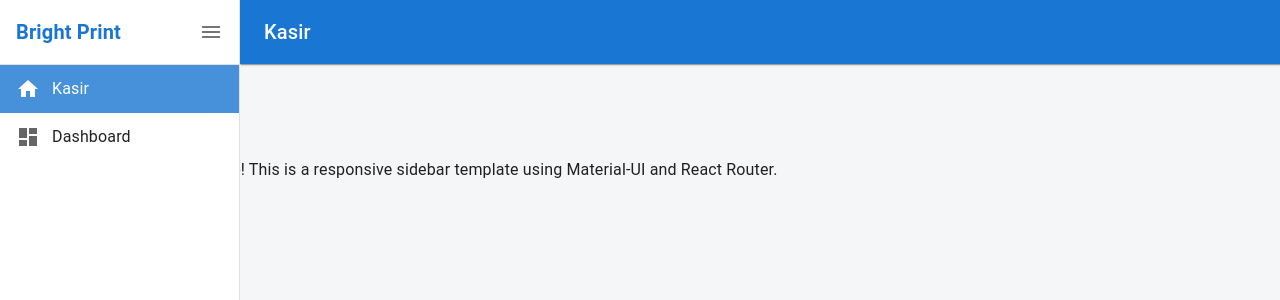
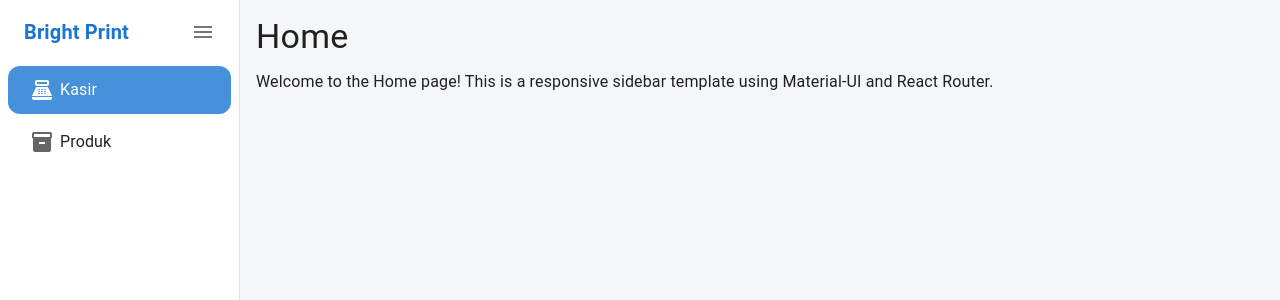
Before and after one commit to Ethelind112/Store-Management, a React (Create React App) app: page / in a window 1280 px wide. Shown: the top 300 px of the page. Built offline with nearby package versions, Linux system fonts and the light colour scheme.

Commit message:
fix: fixing overlaping menus

```diff
--- a/src/App.tsx
+++ b/src/App.tsx
@@ -1,24 +1,14 @@
-import React, { useState } from 'react';
 import {
-  AppBar,
   Box,
   CssBaseline,
-  Drawer,
-  IconButton,
-  Toolbar,
   Typography,
   ThemeProvider,
   createTheme,
 } from '@mui/material';
 
-import {
-  Menu as MenuIcon,
-} from '@mui/icons-material';
-import { HashRouter as Router, Routes, Route, useLocation, Outlet } from 'react-router-dom';
-import { MenuItems } from './components/SideBar/constant';
+import { HashRouter as Router, Routes, Route, Outlet } from 'react-router-dom';
 import SideBar from './components/SideBar';
-
-const drawerWidth = 240;
+import TopSearchBar from './components/TopSearchBar';
 
 const theme = createTheme({
   palette: {
@@ -43,17 +33,24 @@ const Home = () => (
 );
 
 const Dashboard = () => (
+    <>
+        <Box
+            component="main"
+            sx={{ minWidth: 0, overflow: 'auto' }}
+        >
+            <TopSearchBar />
             <Box sx={{ p: 2 }}>
                 <Typography variant="h4" gutterBottom>Dashboard</Typography>
                 <Typography variant="body1">
                     Here is your dashboard overview. Resize the window to see the sidebar collapse into a mobile-friendly drawer.
                 </Typography>
             </Box>
+        </Box>
+    </>
 );
 
 // --- Main Layout Component ---
 function ResponsiveLayout() {
-  const location = useLocation();
 
   return (
     <Box sx={{ display: 'flex', height: "100vh" }}>
@@ -61,33 +58,13 @@ function ResponsiveLayout() {
 
         <Box
             component="nav"
-        sx={{ flexShrink: { sm: 0 } }}
-        aria-label="mailbox folders"
+            sx={{ flexShrink: 0 }}
         >
             <SideBar />
         </Box>
 
-      <Box sx={{ display: 'flex', flexDirection: 'column', flexGrow: 1, overflow: 'hidden' }}>
-        <AppBar
-          position="static"
-          sx={{
-            ml: { sm: `${drawerWidth}px` },
-            boxShadow: 1,
-          }}
-        >
-          <Toolbar>
-            <Typography variant="h6" noWrap component="div">
-              {MenuItems.find(item => item.path === location.pathname)?.text || 'App'}
-            </Typography>
-          </Toolbar>
-        </AppBar>
-
-        <Box
-          component="main"
-          sx={{ flexGrow: 1, p: 3, overflow: "auto" }}
-        >
+        <Box sx={{ display: 'flex', flexDirection: 'column', flex: '1 1 0', minWidth: 0, overflow: 'hidden' }}>
             <Outlet />
-        </Box>
         </Box>
     </Box>
   );
@@ -99,7 +76,6 @@ export default function App() {
     <ThemeProvider theme={theme}>
       <Router>
         <Routes>
-          {/* Parent Route: The Layout */}
           <Route element={<ResponsiveLayout />}>
             <Route path="/" element={<Home />} />
             <Route path="/dashboard" element={<Dashboard />} />
--- a/src/components/SideBar/constant.ts
+++ b/src/components/SideBar/constant.ts
@@ -1,12 +1,12 @@
 import {
-  Home as HomeIcon,
-  Dashboard as DashboardIcon,
+  PointOfSale as PointOfSaleIcon,
+  Inventory as InventoryIcon
 } from '@mui/icons-material';
 import { ROUTE } from '../../constants/route';
 
 export const MenuItems = [
-    { text: 'Kasir', path: ROUTE.HOME, icon: HomeIcon },
-    { text: 'Dashboard', path: ROUTE.DASHBOARD, icon: DashboardIcon },
+    { text: 'Kasir', path: ROUTE.HOME, icon: PointOfSaleIcon },
+    { text: 'Produk', path: ROUTE.DASHBOARD, icon: InventoryIcon },
 ];
 
 export const MenuWidth = 240;
--- a/src/components/SideBar/index.tsx
+++ b/src/components/SideBar/index.tsx
@@ -1,4 +1,4 @@
-import { Box, Divider, Drawer, IconButton, List, ListItem, ListItemButton, ListItemIcon, ListItemText, Toolbar, Typography } from "@mui/material";
+import { Divider, Drawer, IconButton, List, ListItem, ListItemButton, ListItemIcon, ListItemText, Toolbar, Typography } from "@mui/material";
 import MenuIcon from '@mui/icons-material/Menu';
 import { MenuItems, MenuWidth } from "./constant";
 import { useLocation, useNavigate } from "react-router-dom";
@@ -25,7 +25,23 @@ const SideBar = () => {
           variant="permanent"
           sx={{
             display: { xs: 'none', sm: 'block' },
-            '& .MuiDrawer-paper': { boxSizing: 'border-box', width: open ? MenuWidth : 100 },
+            width: open ? MenuWidth : 72,
+            flexShrink: 0,
+            transition: (theme) => theme.transitions.create('width', {
+              easing: theme.transitions.easing.sharp,
+              duration: theme.transitions.duration.standard,
+            }),
+            '& .MuiDrawer-paper': {
+              boxSizing: 'border-box',
+              width: open ? MenuWidth : 72,
+              height: "100vh",
+              position: 'relative',
+              overflowX: 'hidden',
+              transition: (theme) => theme.transitions.create('width', {
+                easing: theme.transitions.easing.sharp,
+                duration: theme.transitions.duration.standard,
+              }),
+            },
           }}
           open={true}
           onClose={handleDrawerToggle}
@@ -33,7 +49,10 @@ const SideBar = () => {
             <div>
               <Toolbar
                 disableGutters
-                sx={{ paddingX: 2, justifyContent: open ? 'space-between' : 'flex-start'}} >
+                  sx={{
+                    px: open ? 3 : 0,
+                  justifyContent: open ? 'space-between' : 'center',
+                }} >
                   {
                     open &&
                     <Typography variant="h6" noWrap component="div" sx={{ fontWeight: 'bold', color: 'primary.main' }}>
@@ -42,21 +61,22 @@ const SideBar = () => {
                   }
 
 
-                <IconButton onClick={handleDrawerToggle} sx={{ p:0 }}>
+                <IconButton onClick={handleDrawerToggle} sx={{ p: 0 }}>
                   <MenuIcon />
                 </IconButton>
               </Toolbar>
-              <Divider />
+
               <List disablePadding>
                 {MenuItems.map((item) => (
-                  <ListItem key={item.text} disablePadding>
+                  <ListItem key={item.text} sx={{ px: 1, py: 0.25 }} >
                     <ListItemButton
                       selected={location.pathname === item.path}
                       onClick={() => {
                         navigate(item.path);
                       }}
                       sx={{
-                        paddingX: 2,
+                        justifyContent: open ? 'flex-start' : 'center',
+                        borderRadius: 3,
                         '&.Mui-selected': {
                           backgroundColor: 'primary.light',
                           color: 'primary.contrastText',
@@ -69,7 +89,10 @@ const SideBar = () => {
                         },
                       }}
                     >
-                      <ListItemIcon sx={{ color: location.pathname === item.path ? 'inherit' : 'text.secondary' }}>
+                      <ListItemIcon sx={{
+                        color: location.pathname === item.path ? 'inherit' : 'text.secondary',
+                        justifyContent: 'center',
+                      }}>
                         {<item.icon />}
                       </ListItemIcon>
 
--- /dev/null
+++ b/src/components/TopSearchBar/index.tsx
@@ -0,0 +1,15 @@
+import { Toolbar, Typography } from "@mui/material";
+
+const TopSearchBar = () => {
+    return (
+        <>
+            <Toolbar >
+                <Typography variant="h6" noWrap component="div">
+                    Hello
+                </Typography>
+            </Toolbar>
+        </>
+    )
+}
+
+export default TopSearchBar;
```
Also changed, not shown: 1 other file (tests, documents, lock files or other folders). Lines whose indentation alone changed are shown as unchanged.
